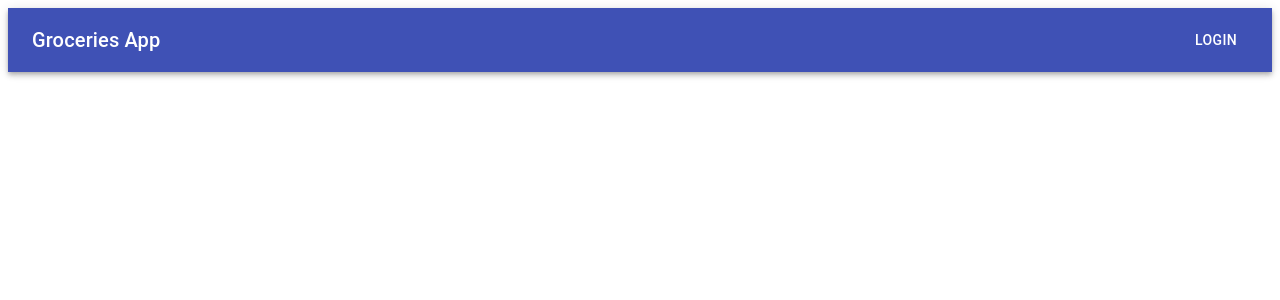
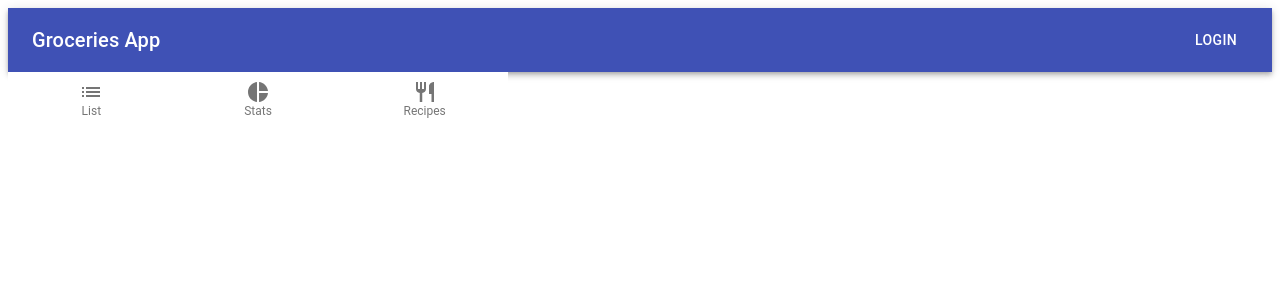
Before and after one commit to wroclawianka/groceries-app, a React (Create React App) app: page / in a window 1280 px wide. Shown: the top 300 px of the page. Built offline with nearby package versions, Linux system fonts and the light colour scheme; the HTML template or start-up script is replaced by a standard one.

Commit message:
bottom navigation created

```diff
--- a/src/components/App.js
+++ b/src/components/App.js
@@ -1,11 +1,13 @@
 import React from 'react';
 import './App.css';
 import TopBar from "./TopBar";
+import BottomNav from "./BottomNav";
 
 function App() {
     return (
         <div>
             <TopBar/>
+            <BottomNav/>
         </div>
     );
 }
--- /dev/null
+++ b/src/components/BottomNav.js
@@ -0,0 +1,33 @@
+import React from 'react';
+import {makeStyles} from '@material-ui/core/styles';
+import BottomNavigation from '@material-ui/core/BottomNavigation';
+import BottomNavigationAction from '@material-ui/core/BottomNavigationAction';
+import List from '@material-ui/icons/List';
+import PieChart from '@material-ui/icons/PieChart';
+import Restaurant from '@material-ui/icons/Restaurant';
+
+const useStyles = makeStyles({
+    root: {
+        width: 500
+    },
+});
+
+function BottomNav() {
+    const classes = useStyles();
+    const [value, setValue] = React.useState('recents');
+
+    const handleChange = (event, newValue) => {
+        setValue(newValue);
+    };
+
+    return (
+        <BottomNavigation value={value} onChange={handleChange} showLabels className={classes.root}>
+            <BottomNavigationAction label="List" value="list" icon={<List/>}/>
+            <BottomNavigationAction label="Stats" value="stats" icon={<PieChart/>}/>
+            <BottomNavigationAction label="Recipes" value="recipes" icon={<Restaurant/>}/>
+        </BottomNavigation>
+    );
+}
+
+
+export default BottomNav
```
